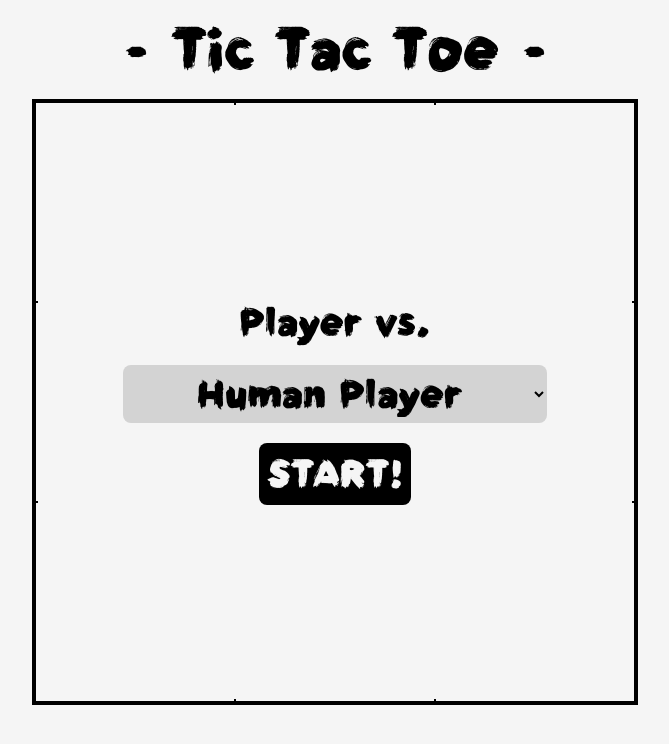
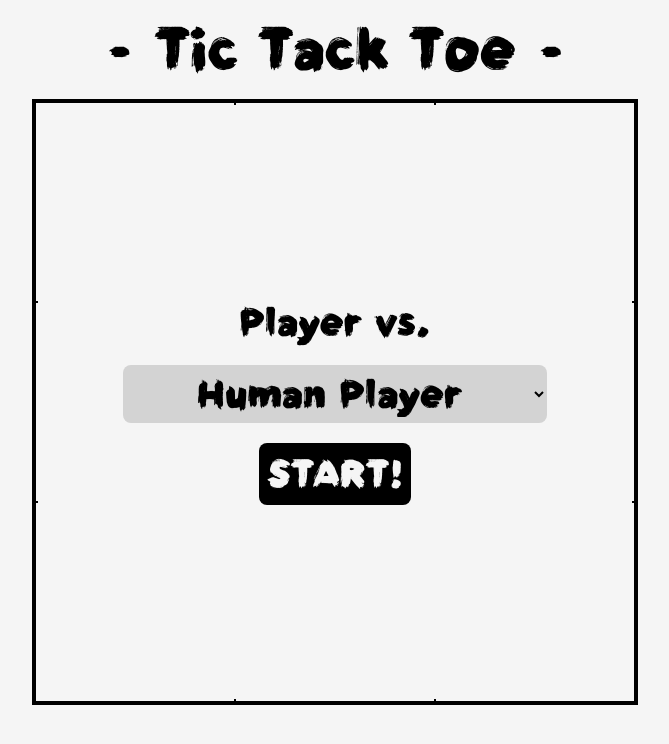
Before and after one commit to uzornakovre/tick-tack-toe, a website built with webpack: page src/index.html in a window 1280 px wide. Shown: the whole page, without its empty margins (305-974 px from the left). Built offline with nearby package versions, Linux system fonts and the light colour scheme.

Commit message:
fix: correct name

```diff
--- a/src/index.html
+++ b/src/index.html
@@ -5,11 +5,11 @@
     <meta name="viewport" content="width=device-width, initial-scale=1.0" />
     <meta name="author" content="Konstantin Filyaev" />
     <meta name="description" content="Classic Tic-Tac-Toe Game" />
-    <title>Tic-Tac-Toe</title>
+    <title>Tic-Tack-Toe</title>
   </head>
   <body class="page">
     <div class="game">
-      <h1 class="game__title">- Tic Tac Toe -</h1>
+      <h1 class="game__title">- Tic Tack Toe -</h1>
       <div class="game__playfield">
         <div class="game__cell" data-cell-index="0"></div>
         <div class="game__cell" data-cell-index="1"></div>
```
